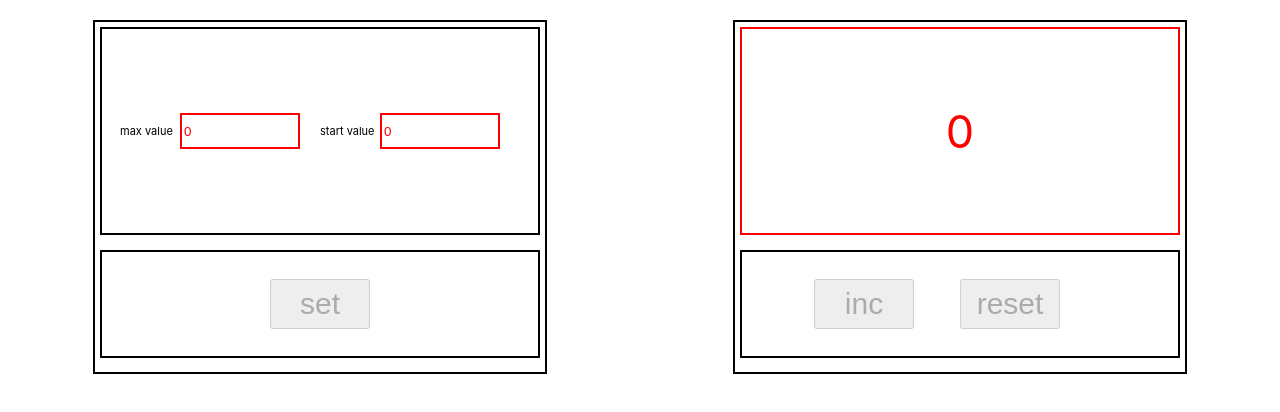
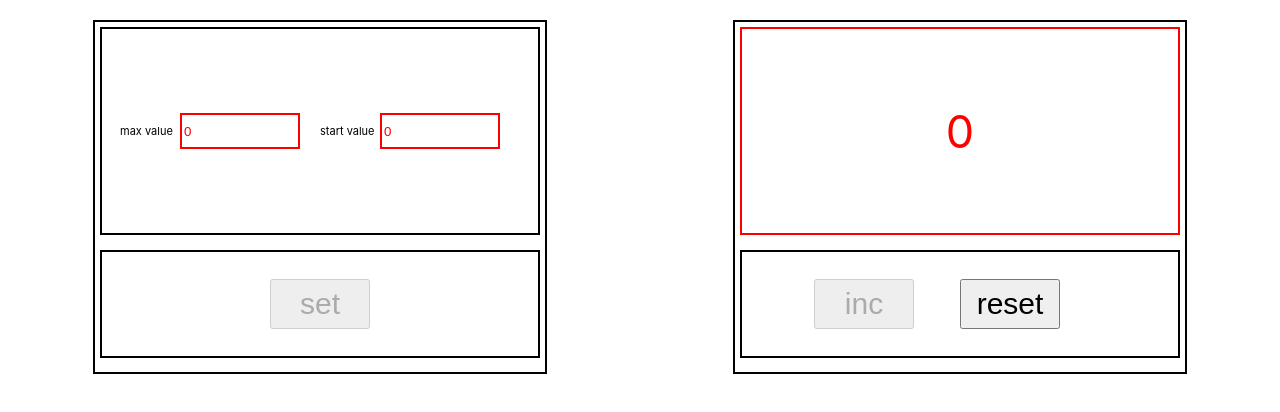
Before and after one commit to SlavaShensev/counter, a React (Create React App) app: page / in a window 1280 px wide. Shown: the top 412 px of the page. Built offline with nearby package versions, Linux system fonts and the light colour scheme.

Commit message:
logic_disabled_button

```diff
--- a/src/App.tsx
+++ b/src/App.tsx
@@ -27,9 +27,30 @@ function App() {
     }, [valueStart, valueMax])
 
 
-    const setButtonDisabled = true
+    const setButtonDisabled = () => {
+       if(valueMax > valueStart) {
+           if (valueMax && valueStart >= 0) {
+               return false
+           }
+       }
+       return true
+    }
 
-    const incAndResButtonDisabled = true
+    const incButtonDisabled = () => {
+        if(valueMax === 1) {
+                return false
+        }
+        return true
+    }
+
+    const resButtonDisabled = () => {
+
+        if(valueMax === 2) {
+                return true
+        }
+
+        return false
+    }
 
     const andValueClass = 'red'
 
@@ -50,7 +71,8 @@ function App() {
                          setValueResult={setValueResult}
                          valueMax={valueMax}
                          valueResult={valueResult}
-                         statusDisabled={incAndResButtonDisabled}
+                         incButtonDisabled={incButtonDisabled}
+                         resButtonDisabled={resButtonDisabled}
                          andValueClass={andValueClass}
             />
         </div>
--- a/src/components/BattonCounter.tsx
+++ b/src/components/BattonCounter.tsx
@@ -2,14 +2,15 @@ import React from "react";
 
 type ButtonPropsType = {
     value: string
-    statusDisabled: boolean
+    statusDisabled: () => boolean
     callBack: () => void
 }
 
 const Button = ({callBack, value, statusDisabled}: ButtonPropsType) => {
+
     return <button
         onClick={callBack}
-        disabled={statusDisabled}
+        disabled={statusDisabled()}
     >
         {value}
     </button>
--- a/src/components/Result_board.tsx
+++ b/src/components/Result_board.tsx
@@ -7,7 +7,8 @@ type ResultBoardPropsType = {
     valueMax: number
     valueResult: number
     setValueResult: (valueResult: number) => void
-    statusDisabled: boolean
+    incButtonDisabled: () => boolean
+    resButtonDisabled: () => boolean
     andValueClass: string  // ---???
 }
 
@@ -16,7 +17,8 @@ const ResultBoard = ({
                          setValueResult,
                          valueMax,
                          valueResult,
-                         statusDisabled,
+                         incButtonDisabled,
+                         resButtonDisabled,
                          andValueClass
                      }: ResultBoardPropsType) => {
     const setValueHandler = () => {
@@ -40,13 +42,13 @@ const ResultBoard = ({
                 <div className={'incButtonBoardScreen'}>
                     <Button value={'inc'}
                             callBack={setValueHandler}
-                            statusDisabled={statusDisabled}
+                            statusDisabled={incButtonDisabled}
                     />
                 </div>
                 <div className={'resButtonBoardScreen'}>
                     <Button value={'reset'}
                             callBack={clearValueHandler}
-                            statusDisabled={statusDisabled}
+                            statusDisabled={resButtonDisabled}
                     />
                 </div>
             </div>
--- a/src/components/Setting_board.tsx
+++ b/src/components/Setting_board.tsx
@@ -9,7 +9,7 @@ type SettingBoardPropsType = {
     setValueStart: (startValue: number) => void
     setValueMax: (maxValue: number) => void
     settingCounter: () => void
-    statusDisabled: boolean
+    statusDisabled: () => boolean
     error: string
 }
 
```
